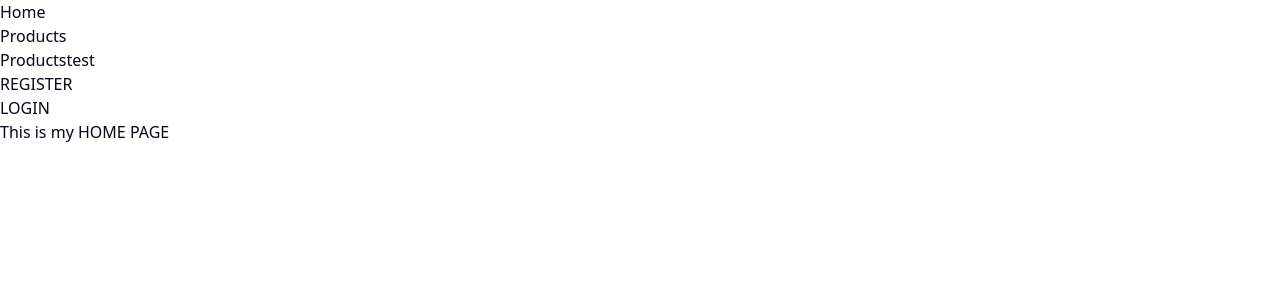
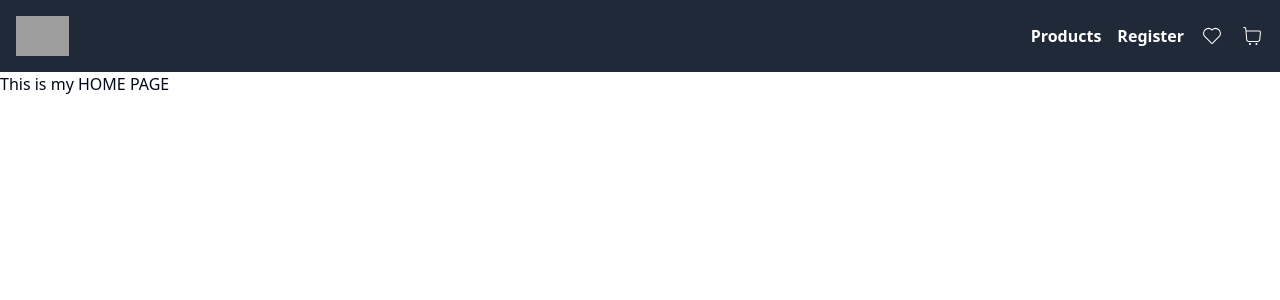
Before and after one commit to martinslerums/store-api, a React (Vite) app in the folder FE/: page / in a window 1280 px wide. Shown: the top 300 px of the page. Built offline with nearby package versions, Linux system fonts and the light colour scheme; grey boxes are pictures that could not be loaded.

Commit message:
add: Added navbar

```diff
--- a/FE/src/App.tsx
+++ b/FE/src/App.tsx
@@ -1,4 +1,4 @@
-import {Routes, Route, Link } from 'react-router-dom';
+import {Routes, Route } from 'react-router-dom';
 import Home from './pages/Home';
 import ProductsTest from './pages/ProductsTest';
 import Products from './pages/Products';
@@ -11,19 +11,6 @@ import DashboardTest from './components/DashboardTest';
 function App() {
   return (
     <div>
-      <nav>
-        <Link to='/'>Home</Link>
-        <br />
-        <Link to='/products'>Products</Link>
-        <br />
-        <Link to='/productstest'>Productstest</Link>
-        <br />
-        <Link to='/register'>REGISTER</Link>
-        <br />
-        <Link to='/login'>LOGIN</Link>
-        <br />
-      </nav>
-
       <Routes>
         <Route path="/" element={<Home />} />
         <Route path="/productstest" element={<ProductsTest />} />
--- a/FE/src/main.tsx
+++ b/FE/src/main.tsx
@@ -6,6 +6,7 @@ import ReactDOM from 'react-dom/client'
 
 import { QueryClient, QueryClientProvider } from "@tanstack/react-query";
 import { BrowserRouter as Router } from "react-router-dom";
+import Navbar from './components/Navbar.tsx';
 
 const queryClient = new QueryClient({
   defaultOptions: {
@@ -19,6 +20,7 @@ ReactDOM.createRoot(document.getElementById('root')!).render(
   <React.StrictMode>
     <Router>
       <QueryClientProvider client={queryClient}>
+        <Navbar />
         <App />
       </QueryClientProvider>
     </Router>
```
